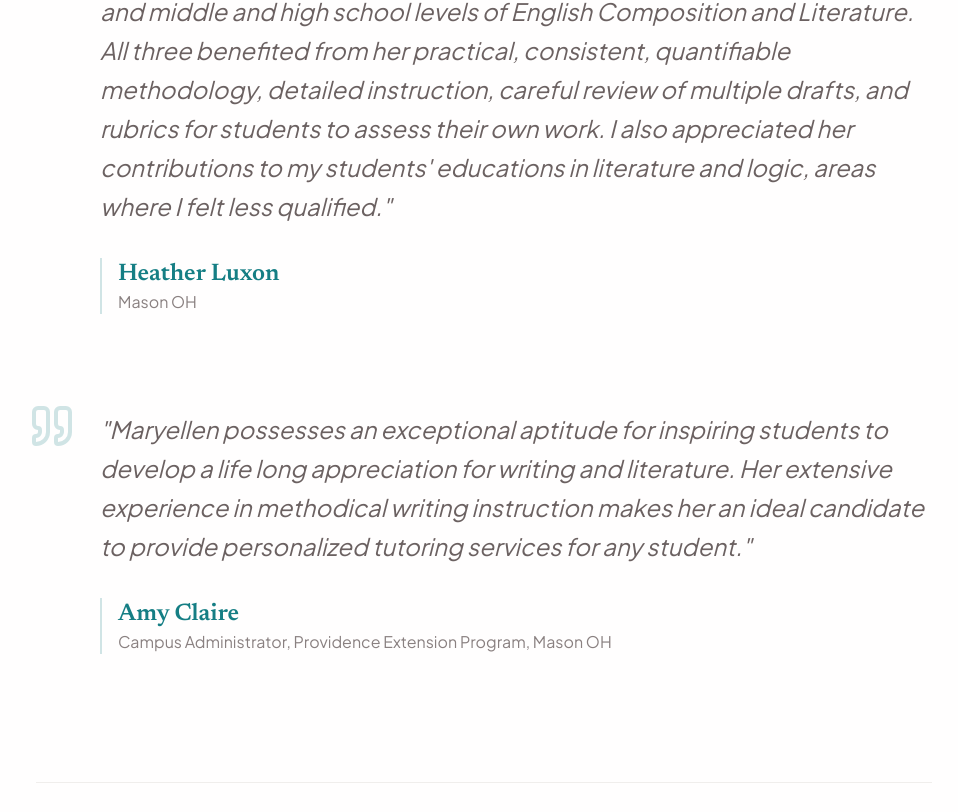
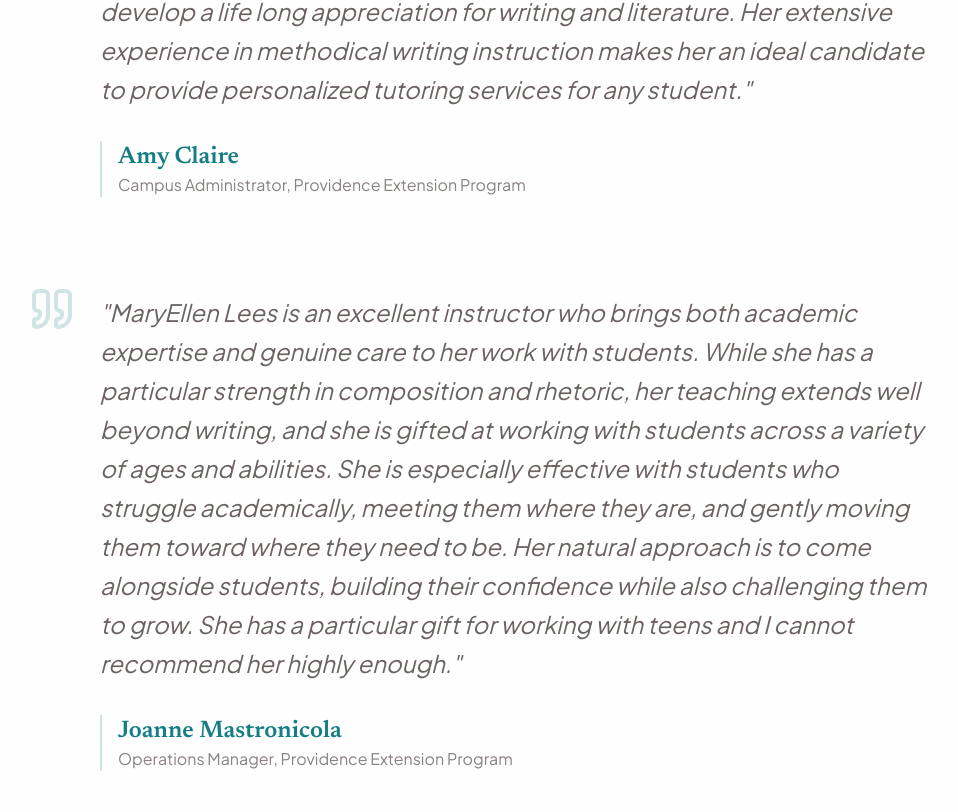
Before and after one commit to progresstogethergh/website, a Next.js app: page /website/testimonials in a window 1280 px wide. Shown: the part 428-1240 px from the top of the page, without its empty margins (156-1114 px from the left). Built offline with nearby package versions, Linux system fonts and the light colour scheme.

Commit message:
add portrait and testimonial

```diff
--- a/src/app/about/page.tsx
+++ b/src/app/about/page.tsx
@@ -1,5 +1,7 @@
 import { FadeIn } from "@/components/FadeIn";
 import { BookHeart, GraduationCap, Users, Brain, Zap, Sparkles } from "lucide-react";
+import Image from "next/image";
+import portraitImg from "../../../public/assets/img/portrait1.jpg";
 
 export default function AboutPage() {
   return (
@@ -32,8 +34,8 @@ export default function AboutPage() {
 
           <FadeIn direction="right" delay={0.2} className="order-1 md:order-2">
             <div className="relative">
-              <div className="aspect-[3/4] bg-muted sketchy-border flex items-center justify-center relative z-10 w-full max-w-md mx-auto">
-                <span className="text-muted-foreground font-medium italic text-lg">Full length portrait of MaryEllen</span>
+              <div className="aspect-[3/4] bg-muted sketchy-border flex items-center justify-center relative z-10 w-full max-w-md mx-auto overflow-hidden">
+                <Image src={portraitImg} alt="MaryEllen Lees Portrait" fill className="object-cover object-[center_35%]" />
               </div>
               {/* Decorative elements */}
               <div className="absolute -bottom-4 -left-4 w-24 h-24 bg-primary/20 rounded-full blur-xl -z-0"></div>
--- a/src/app/page.tsx
+++ b/src/app/page.tsx
@@ -6,6 +6,7 @@ import logoSvg from "../../public/assets/svg/logo-transparent.svg";
 import brainSvg from "../../public/assets/svg/brain-nobg.svg";
 import bookSvg from "../../public/assets/svg/book-nobg.svg";
 import plantSvg from "../../public/assets/svg/plant-nobg.svg";
+import portraitImg from "../../public/assets/img/portrait1.jpg";
 
 export default function Home() {
   return (
@@ -72,9 +73,9 @@ export default function Home() {
                   Read my full story <ArrowRight className="w-4 h-4" />
                 </Link>
               </div>
-              <div>
-                <div className="aspect-[4/3] bg-background/50 sketchy-border flex items-center justify-center">
-                  <span className="text-muted-foreground font-medium italic">MaryEllen Portrait Placeholder</span>
+              <div className="flex justify-center">
+                <div className="aspect-square w-full max-w-sm bg-background/50 sketchy-border flex items-center justify-center relative overflow-hidden">
+                  <Image src={portraitImg} alt="MaryEllen Lees" fill className="object-cover object-[center_30%]" />
                 </div>
               </div>
             </div>
--- a/src/app/testimonials/page.tsx
+++ b/src/app/testimonials/page.tsx
@@ -4,16 +4,22 @@ import { Quote } from "lucide-react";
 export default function TestimonialsPage() {
   const testimonials = [
     {
-      quote: "Maryellen Lees has tutored three of my children. Subjects included logic and middle and high school levels of English Composition and Literature. All three benefited from her practical, consistent, quantifiable methodology, detailed instruction, careful review of multiple drafts, and rubrics for students to assess their own work. I also appreciated her contributions to my students' educations in literature and logic, areas where I felt less qualified.",
-      author: "Heather Luxon",
-      role: "Mason OH",
+      quote: "Maryellen possesses an exceptional aptitude for inspiring students to develop a life long appreciation for writing and literature. Her extensive experience in methodical writing instruction makes her an ideal candidate to provide personalized tutoring services for any student.",
+      author: "Amy Claire",
+      role: "Campus Administrator, Providence Extension Program",
       delay: 0.1,
     },
     {
-      quote: "Maryellen possesses an exceptional aptitude for inspiring students to develop a life long appreciation for writing and literature. Her extensive experience in methodical writing instruction makes her an ideal candidate to provide personalized tutoring services for any student.",
-      author: "Amy Claire",
-      role: "Campus Administrator, Providence Extension Program, Mason OH",
+      quote: "MaryEllen Lees is an excellent instructor who brings both academic expertise and genuine care to her work with students. While she has a particular strength in composition and rhetoric, her teaching extends well beyond writing, and she is gifted at working with students across a variety of ages and abilities. She is especially effective with students who struggle academically, meeting them where they are, and gently moving them toward where they need to be. Her natural approach is to come alongside students, building their confidence while also challenging them to grow. She has a particular gift for working with teens and I cannot recommend her highly enough.",
+      author: "Joanne Mastronicola",
+      role: "Operations Manager, Providence Extension Program",
       delay: 0.2,
+    },
+    {
+      quote: "Maryellen Lees has tutored three of my children. Subjects included logic and middle and high school levels of English Composition and Literature. All three benefited from her practical, consistent, quantifiable methodology, detailed instruction, careful review of multiple drafts, and rubrics for students to assess their own work. I also appreciated her contributions to my students' educations in literature and logic, areas where I felt less qualified.",
+      author: "Heather Luxon",
+      role: "Parent",
+      delay: 0.3,
     }
   ];
 
```
Also changed, not shown: 1 other file (tests, documents, lock files or other folders).
